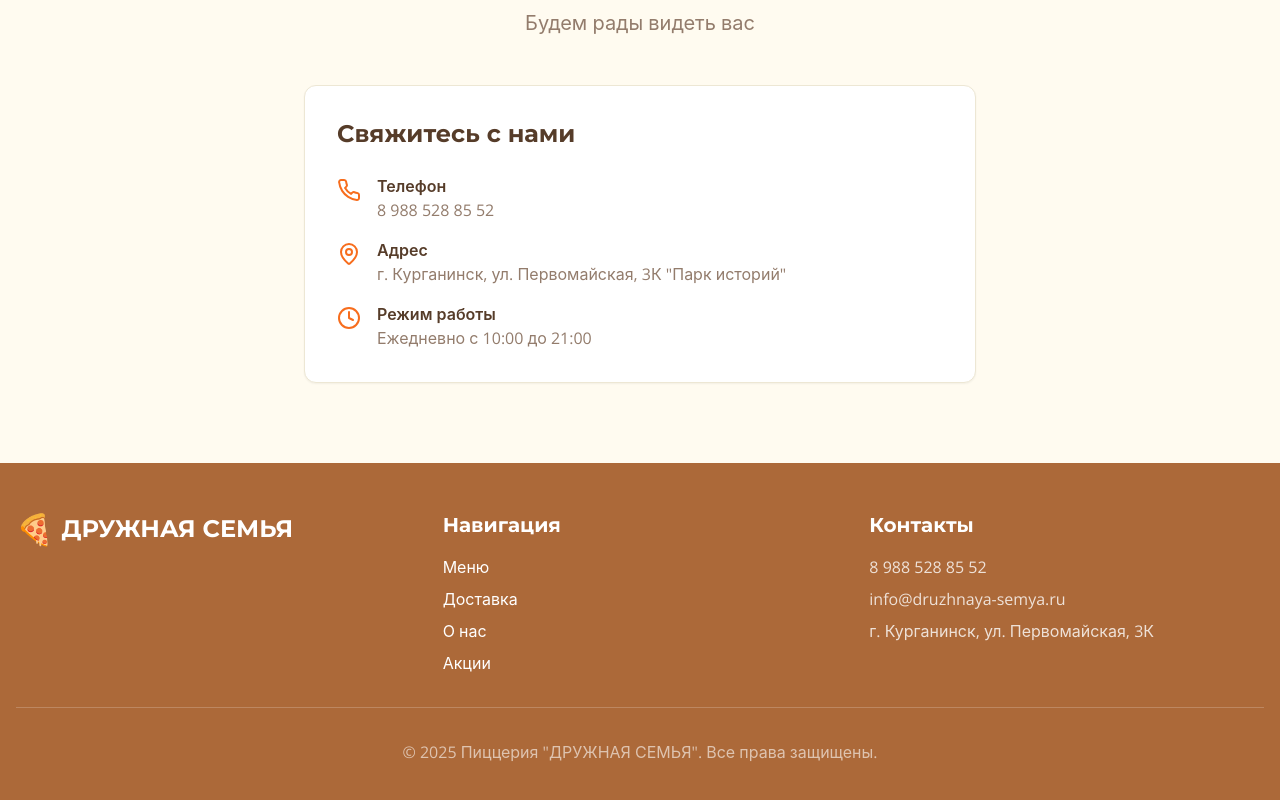
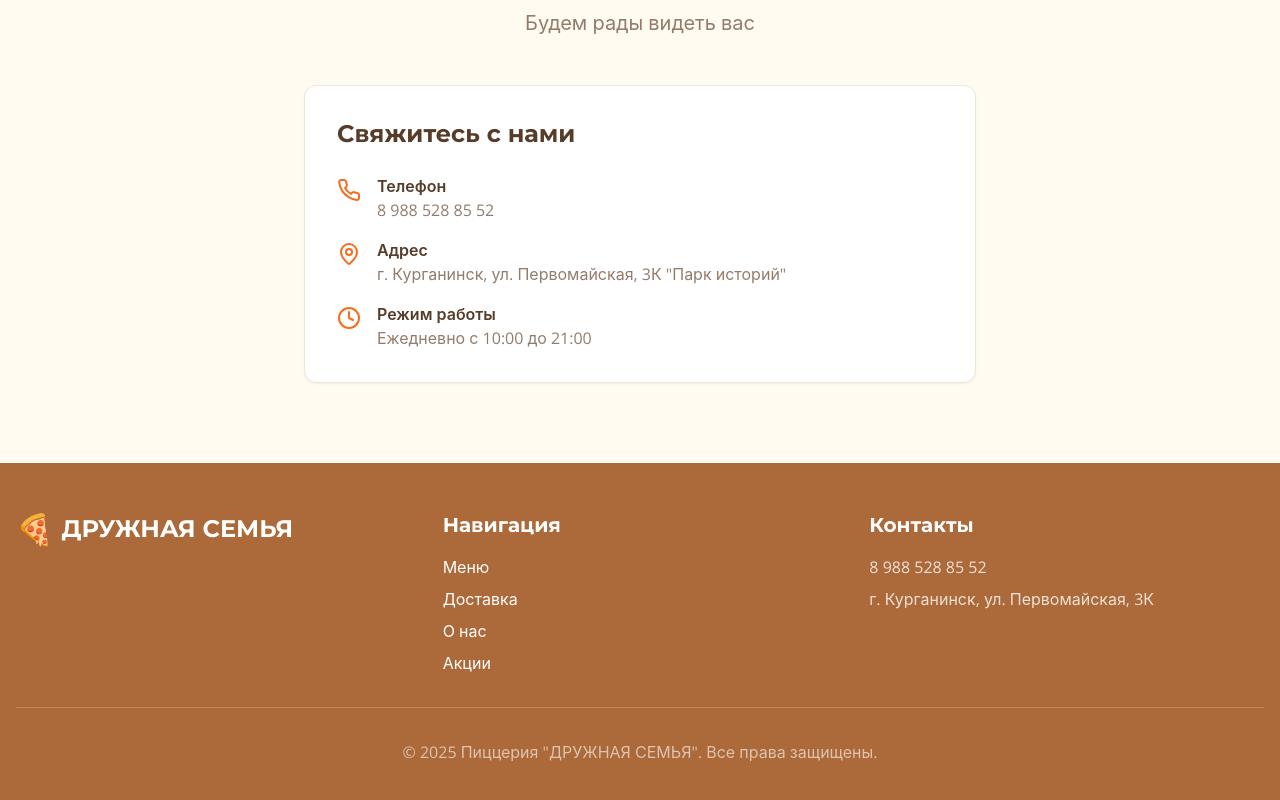
Before and after one commit to pr-poehali-dev/friendly-family-pizzeria-1, a React (Vite) app: page / in a window 1280 px wide. Shown: the part 4390-5190 px from the top of the page. Built offline with nearby package versions, Linux system fonts and the light colour scheme; a web font is replaced by a local one.

Commit message:
Удаление ссылки в подвале

```diff
--- a/src/pages/Index.tsx
+++ b/src/pages/Index.tsx
@@ -544,7 +544,6 @@ const Index = () => {
               <h4 className="text-xl font-bold mb-4">Контакты</h4>
               <div className="space-y-2 text-white/80">
                 <p>8 988 528 85 52</p>
-                <p>info@druzhnaya-semya.ru</p>
                 <p>г. Курганинск, ул. Первомайская, 3К</p>
               </div>
             </div>
```
